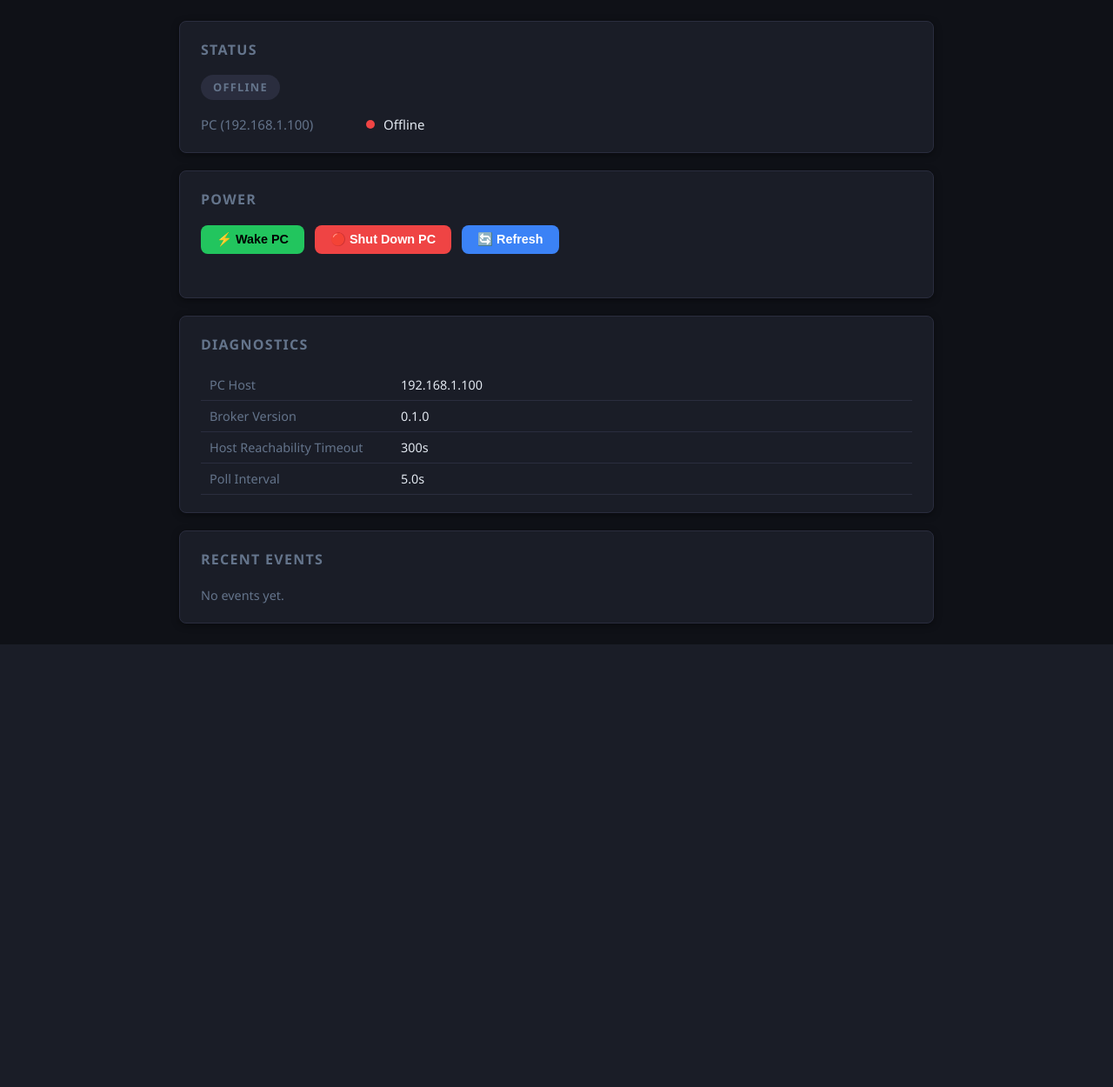
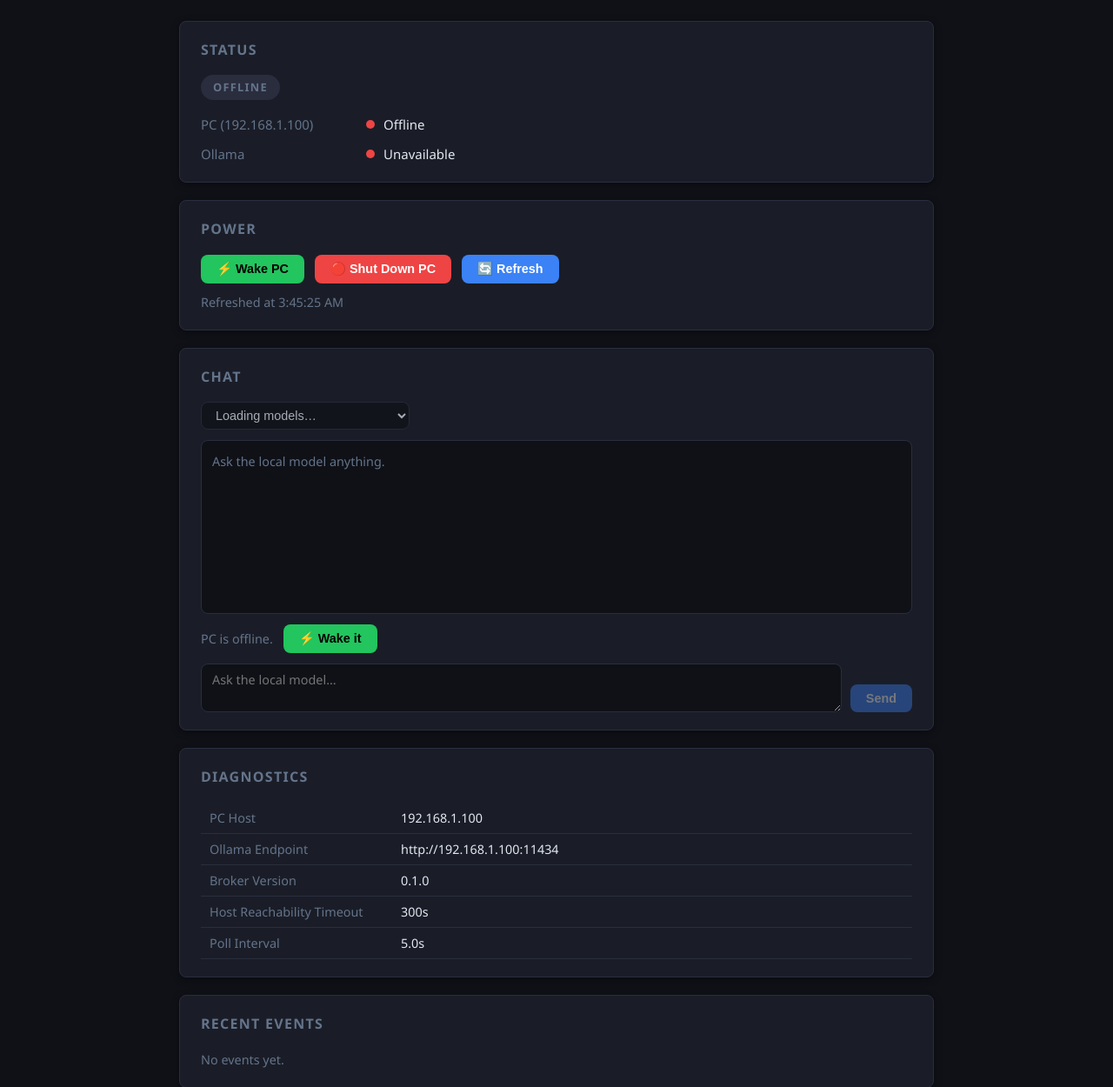
Before and after one commit to matthewshan/pc-broker, a FastAPI app: page / in a window 1280 px wide. Shown: the part 69-1319 px from the top of the page at 87% size. Before the commit the page ends 810 px from the top, so only its background shows below. Run offline with FastAPI, Linux system fonts and the light colour scheme; data that the repository does not hold is empty.

Commit message:
feat(ui): chat panel with streaming responses and wake prompt
Model selector fed by /api/llm/models, NDJSON stream parsing with
thinking-model support, Stop via AbortController, and state-gated input:
offline/timeout shows a wake button, waking/starting shows progress and
polls faster until ready.

Co-Authored-By: Claude Fable 5 <noreply@anthropic.com>

```diff
--- a/app/static/css/style.css
+++ b/app/static/css/style.css
@@ -131,7 +131,15 @@ small  { color: var(--muted); font-size: 0.8rem; }
 .msg { margin-top: 10px; font-size: 0.9rem; color: var(--muted); min-height: 1.4em; }
 
 /* ── Chat ─────────────────────────────────────────────────────────────── */
-.chat-controls { margin-bottom: 12px; }
+.chat-controls { margin-bottom: 12px; display: flex; align-items: center; gap: 16px; flex-wrap: wrap; }
+
+#chat-offline {
+  display: flex;
+  align-items: center;
+  gap: 12px;
+  margin-bottom: 12px;
+}
+#chat-offline[hidden] { display: none; }
 
 select {
   background: var(--bg);
--- a/app/static/js/app.js
+++ b/app/static/js/app.js
@@ -10,6 +10,7 @@ async function powerAction(action) {
     const data = await resp.json();
     if (resp.ok) {
       msgEl.textContent = data.message || 'Done.';
+      if (action === 'on') refreshStatus();
     } else {
       msgEl.textContent = `Error: ${data.detail || resp.statusText}`;
     }
@@ -18,18 +19,85 @@ async function powerAction(action) {
   }
 }
 
-// ── Refresh Status ───────────────────────────────────────────────────────
+// ── Status / Chat gating ─────────────────────────────────────────────────
+let currentState = null;
+let modelsLoaded = false;
+
+const STATE_LABELS = {
+  offline: 'PC is offline.',
+  waking: 'Waking the PC… this can take a minute.',
+  timeout: 'Wake attempt timed out.',
+  error: 'Broker error — check events.',
+  host_up: 'PC is up, waiting for Ollama…',
+  ollama_starting: 'PC is up, Ollama is starting…',
+};
+
+function updateChatUI(state) {
+  const offlineEl = document.getElementById('chat-offline');
+  const offlineText = document.getElementById('chat-offline-text');
+  const wakeBtn = document.getElementById('chat-wake-btn');
+  const input = document.getElementById('chat-input');
+  const send = document.getElementById('chat-send');
+  const select = document.getElementById('model-select');
+  if (!offlineEl) return;
+
+  const ready = state === 'ready';
+  input.disabled = !ready;
+  send.disabled = !ready;
+  select.disabled = !ready;
+  offlineEl.hidden = ready;
+  if (!ready) {
+    offlineText.textContent = STATE_LABELS[state] || `State: ${state}`;
+    // Only offer the wake button when a wake would actually help.
+    wakeBtn.hidden = !(state === 'offline' || state === 'timeout');
+  }
+}
+
+async function loadModels() {
+  try {
+    const resp = await fetch('/api/llm/models');
+    if (!resp.ok) return;
+    const data = await resp.json();
+    const select = document.getElementById('model-select');
+    select.innerHTML = '';
+    for (const m of data.models) {
+      const opt = document.createElement('option');
+      opt.value = m.name;
+      opt.textContent = m.name;
+      select.appendChild(opt);
+    }
+    const preferred = data.models.find((m) => m.name.startsWith('qwen3'));
+    if (preferred) select.value = preferred.name;
+    modelsLoaded = data.models.length > 0;
+  } catch (err) {
+    console.error('Model load failed', err);
+  }
+}
+
 async function refreshStatus() {
   try {
     const resp = await fetch('/api/status');
     const data = await resp.json();
 
-    // Update state badge
     const badge = document.querySelector('.state-badge');
     if (badge) {
       badge.className = `state-badge state-${data.state}`;
       badge.textContent = data.state.toUpperCase();
     }
+
+    const ollamaStatus = document.getElementById('ollama-status');
+    if (ollamaStatus) {
+      const dot = ollamaStatus.querySelector('.dot');
+      const text = ollamaStatus.querySelector('.ollama-text');
+      dot.className = `dot ${data.ollama.reachable ? 'dot-green' : 'dot-red'}`;
+      text.textContent = data.ollama.reachable ? 'Ready' : 'Unavailable';
+    }
+
+    if (data.state !== currentState) {
+      currentState = data.state;
+      updateChatUI(data.state);
+    }
+    if (data.state === 'ready' && !modelsLoaded) await loadModels();
 
     const msgEl = document.getElementById('power-msg');
     if (msgEl) msgEl.textContent = `Refreshed at ${new Date().toLocaleTimeString()}`;
@@ -38,5 +106,143 @@ async function refreshStatus() {
   }
 }
 
-// ── Auto-refresh status badge every 15 s ─────────────────────────────────
-setInterval(refreshStatus, 15000);
+// ── Chat ─────────────────────────────────────────────────────────────────
+const chatHistory = [];
+let currentAbort = null;
+
+function addBubble(role, text) {
+  const placeholder = document.getElementById('chat-placeholder');
+  if (placeholder) placeholder.remove();
+  const messages = document.getElementById('chat-messages');
+  const bubble = document.createElement('div');
+  bubble.className = `chat-bubble ${role}`;
+  bubble.textContent = text;
+  messages.appendChild(bubble);
+  messages.scrollTop = messages.scrollHeight;
+  return bubble;
+}
+
+function setStreaming(streaming) {
+  document.getElementById('chat-send').hidden = streaming;
+  document.getElementById('chat-stop').hidden = !streaming;
+  document.getElementById('chat-input').disabled = streaming;
+}
+
+async function sendChat() {
+  const input = document.getElementById('chat-input');
+  const model = document.getElementById('model-select').value;
+  const prompt = input.value.trim();
+  if (!prompt || !model || currentAbort) return;
+
+  input.value = '';
+  chatHistory.push({ role: 'user', content: prompt });
+  addBubble('user', prompt);
+  const bubble = addBubble('assistant', '…');
+
+  currentAbort = new AbortController();
+  setStreaming(true);
+  let assistantText = '';
+  let sawDone = false;
+  let thinking = false;
+
+  try {
+    const resp = await fetch('/api/llm/chat', {
+      method: 'POST',
+      headers: { 'Content-Type': 'application/json' },
+      body: JSON.stringify({ model, messages: chatHistory }),
+      signal: currentAbort.signal,
+    });
+
+    if (!resp.ok) {
+      const data = await resp.json().catch(() => ({}));
+      const detail = data.detail && (data.detail.detail || data.detail);
+      bubble.textContent = `⚠ ${detail || resp.statusText}`;
+      chatHistory.pop(); // keep history consistent with what the model saw
+      if (resp.status === 503) refreshStatus(); // will surface the wake prompt
+      return;
+    }
+
+    const reader = resp.body.getReader();
+    const decoder = new TextDecoder();
+    let buffer = '';
+    for (;;) {
+      const { done, value } = await reader.read();
+      if (done) break;
+      buffer += decoder.decode(value, { stream: true });
+      const lines = buffer.split('\n');
+      buffer = lines.pop(); // keep the trailing partial line
+      for (const line of lines) {
+        if (!line.trim()) continue;
+        const chunk = JSON.parse(line);
+        if (chunk.message) {
+          if (chunk.message.thinking && !chunk.message.content) {
+            thinking = true;
+            bubble.textContent = '🤔 thinking…';
+          }
+          if (chunk.message.content) {
+            if (thinking) { thinking = false; assistantText = ''; }
+            assistantText += chunk.message.content;
+            bubble.textContent = assistantText;
+            bubble.parentElement.scrollTop = bubble.parentElement.scrollHeight;
+          }
+        }
+        if (chunk.done) sawDone = true;
+        if (chunk.error) {
+          bubble.textContent = `⚠ ${chunk.error}`;
+          chatHistory.pop();
+          return;
+        }
+      }
+    }
+
+    if (!sawDone && !assistantText) {
+      bubble.textContent = '⚠ Stream ended unexpectedly.';
+      chatHistory.pop();
+      return;
+    }
+    if (!sawDone) assistantText += ' ⚠ (truncated)';
+    bubble.textContent = assistantText;
+    chatHistory.push({ role: 'assistant', content: assistantText });
+  } catch (err) {
+    if (err.name === 'AbortError') {
+      bubble.textContent = assistantText ? `${assistantText} ⏹` : '⏹ Stopped.';
+      if (assistantText) chatHistory.push({ role: 'assistant', content: assistantText });
+      else chatHistory.pop();
+    } else {
+      bubble.textContent = `⚠ ${err.message}`;
+      chatHistory.pop();
+    }
+  } finally {
+    currentAbort = null;
+    setStreaming(false);
+    updateChatUI(currentState);
+  }
+}
+
+function initChat() {
+  const send = document.getElementById('chat-send');
+  const stop = document.getElementById('chat-stop');
+  const input = document.getElementById('chat-input');
+  if (!send) return;
+  send.addEventListener('click', sendChat);
+  stop.addEventListener('click', () => currentAbort && currentAbort.abort());
+  input.addEventListener('keydown', (ev) => {
+    if (ev.key === 'Enter' && !ev.shiftKey) {
+      ev.preventDefault();
+      sendChat();
+    }
+  });
+}
+
+// ── Init / polling ───────────────────────────────────────────────────────
+initChat();
+refreshStatus();
+// 15 s baseline; poll faster while a transition (waking/starting) is underway.
+setInterval(() => {
+  const transitional = currentState === 'waking' || currentState === 'ollama_starting' || currentState === 'host_up';
+  if (!transitional) refreshStatus();
+}, 15000);
+setInterval(() => {
+  const transitional = currentState === 'waking' || currentState === 'ollama_starting' || currentState === 'host_up';
+  if (transitional) refreshStatus();
+}, 5000);
--- a/app/templates/index.html
+++ b/app/templates/index.html
@@ -24,6 +24,11 @@
           <span>{% if pc.reachable %}Reachable{% else %}Offline{% endif %}</span>
           {% if pc.last_seen %}<small>Last seen: {{ pc.last_seen }}</small>{% endif %}
         </div>
+        <div class="status-item" id="ollama-status">
+          <span class="label">Ollama</span>
+          <span class="dot {% if ollama.reachable %}dot-green{% else %}dot-red{% endif %}"></span>
+          <span class="ollama-text">{% if ollama.reachable %}Ready{% else %}Unavailable{% endif %}</span>
+        </div>
         {% if last_wake_request %}
         <div class="status-item">
           <span class="label">Last wake request</span>
@@ -44,11 +49,34 @@
       <p id="power-msg" class="msg"></p>
     </section>
 
+    <!-- ── Chat ────────────────────────────────────────────────── -->
+    <section class="card" id="chat-card">
+      <h2>Chat</h2>
+      <div class="chat-controls">
+        <select id="model-select" disabled>
+          <option value="">Loading models…</option>
+        </select>
+      </div>
+      <div class="chat-messages" id="chat-messages">
+        <p class="muted" id="chat-placeholder">Ask the local model anything.</p>
+      </div>
+      <div id="chat-offline" class="msg" hidden>
+        <span id="chat-offline-text">PC is offline.</span>
+        <button class="btn btn-green" id="chat-wake-btn" onclick="powerAction('on')">⚡ Wake it</button>
+      </div>
+      <div class="chat-input-row">
+        <textarea id="chat-input" rows="2" placeholder="Ask the local model…" disabled></textarea>
+        <button class="btn btn-blue" id="chat-send" disabled>Send</button>
+        <button class="btn btn-red" id="chat-stop" hidden>Stop</button>
+      </div>
+    </section>
+
     <!-- ── Diagnostics ─────────────────────────────────────────── -->
     <section class="card" id="diag-card">
       <h2>Diagnostics</h2>
       <table class="diag-table">
         <tr><th>PC Host</th><td>{{ pc.host }}</td></tr>
+        <tr><th>Ollama Endpoint</th><td>{{ ollama.endpoint }}</td></tr>
         <tr><th>Broker Version</th><td>{{ version }}</td></tr>
         <tr><th>Host Reachability Timeout</th><td>{{ host_reachability_timeout }}s</td></tr>
         <tr><th>Poll Interval</th><td>{{ poll_interval }}s</td></tr>
```
